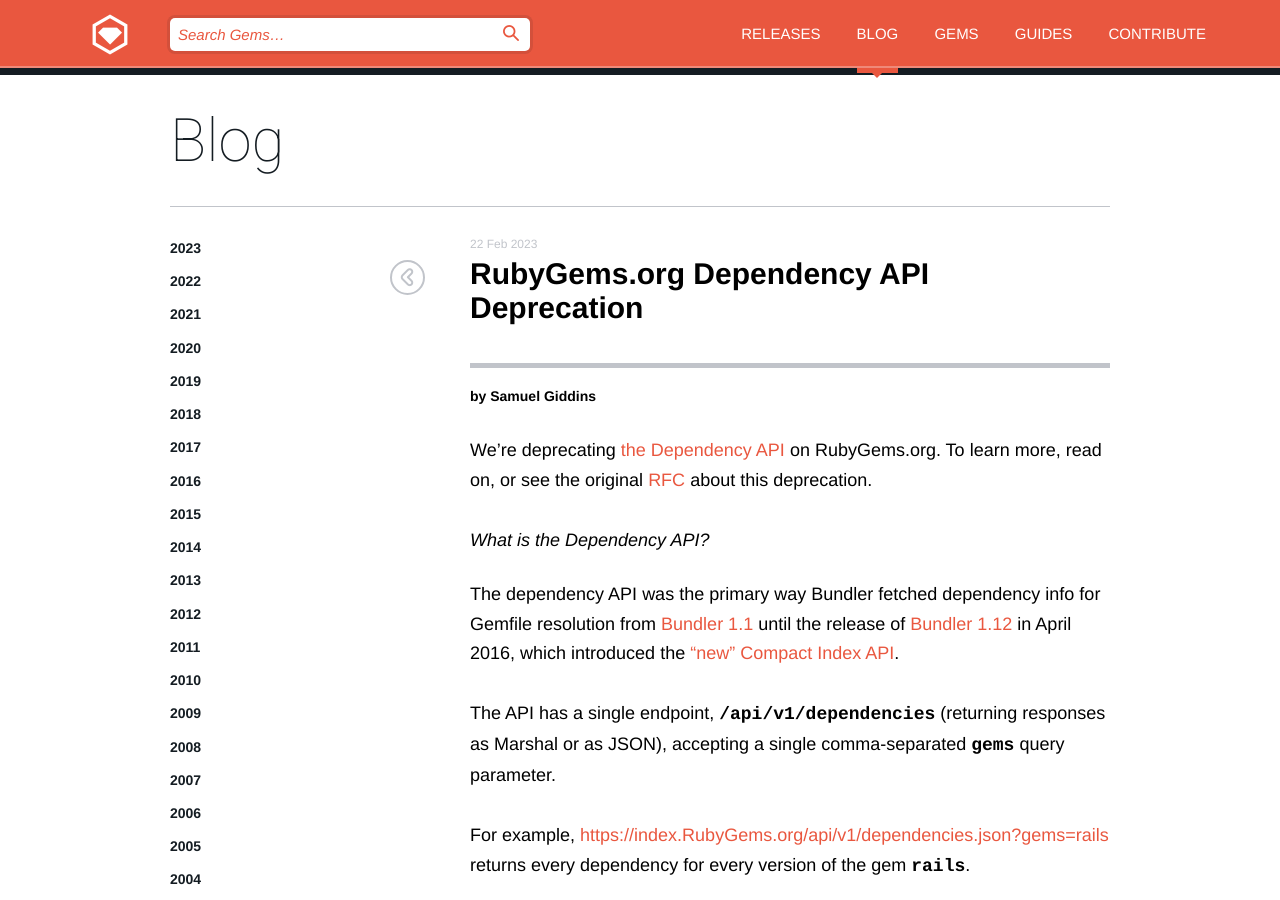
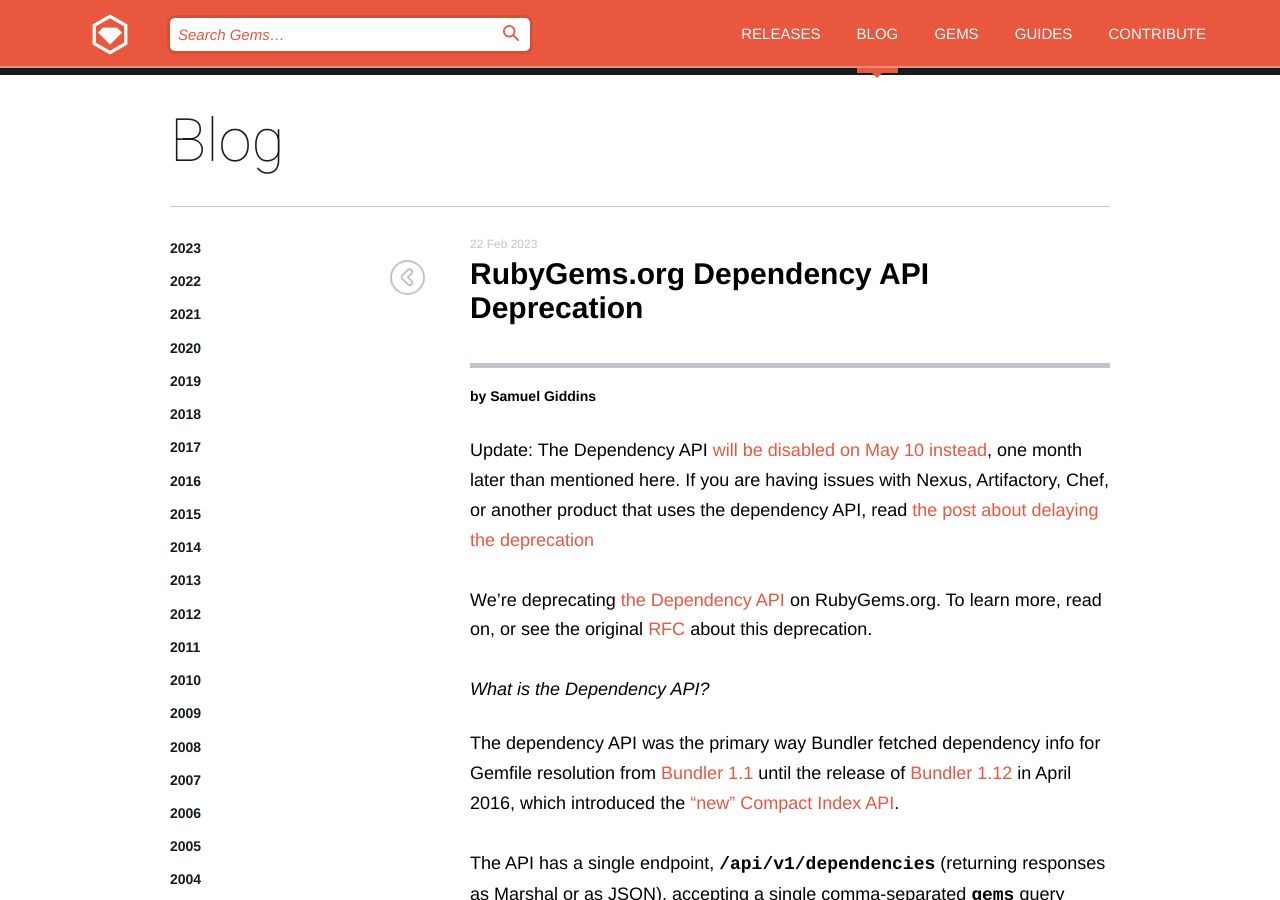
Before and after one commit to rubygems/rubygems.github.io, a Jekyll site: the page built from _posts/2023-02-22-dependency-api-deprecation.md, in a window 1280 px wide and 900 px high. Built offline with Jekyll 4.4.1, drawn with Linux system fonts in a browser that asks for light colours; comment, search, counter and statistics services are not loaded; some of the changed text lies outside the part shown.

Commit message:
announce dependency api deprecation delay

```diff
--- a/_posts/2023-02-22-dependency-api-deprecation.md
+++ b/_posts/2023-02-22-dependency-api-deprecation.md
@@ -5,7 +5,9 @@
 author_email: segiddins@segiddins.me
 ---
 
-We're deprecating [the Dependency API](https://guides.RubyGems.org/rubygems-org-api/#misc-methods) on RubyGems.org. To learn more, read on, or see the original [RFC][rfc] about this deprecation.
+**Update:** The Dependency API [will be disabled on May 10 instead](/2023/04/07/dependency-api-deprecation-delayed.html), one month later than mentioned here. If you are having issues with Nexus, Artifactory, Chef, or another product that uses the dependency API, read [the post about delaying the deprecation](/2023/04/07/dependency-api-deprecation-delayed.html)
+
+We're deprecating [the Dependency API](https://guides.rubygems.org/rubygems-org-api/#misc-methods) on RubyGems.org. To learn more, read on, or see the original [RFC][rfc] about this deprecation.
 
 [rfc]: https://github.com/segiddins/rfcs/blob/segiddins/deprecate-dependency-api/0000-deprecate-dependency-api.md
 
@@ -15,7 +17,7 @@
 
 The API has a single endpoint, `/api/v1/dependencies` (returning responses as Marshal or as JSON), accepting a single comma-separated `gems` query parameter.
 
-For example, <https://index.RubyGems.org/api/v1/dependencies.json?gems=rails> returns every dependency for every version of the gem `rails`.
+For example, <https://index.rubygems.org/api/v1/dependencies.json?gems=rails> returns every dependency for every version of the gem `rails`.
 
 ### Why is the Dependency API being deprecated?
 
```
Also changed, not shown: _posts/2023-04-07-dependency-api-deprecation-delayed.md (added, +63 -0 lines).
